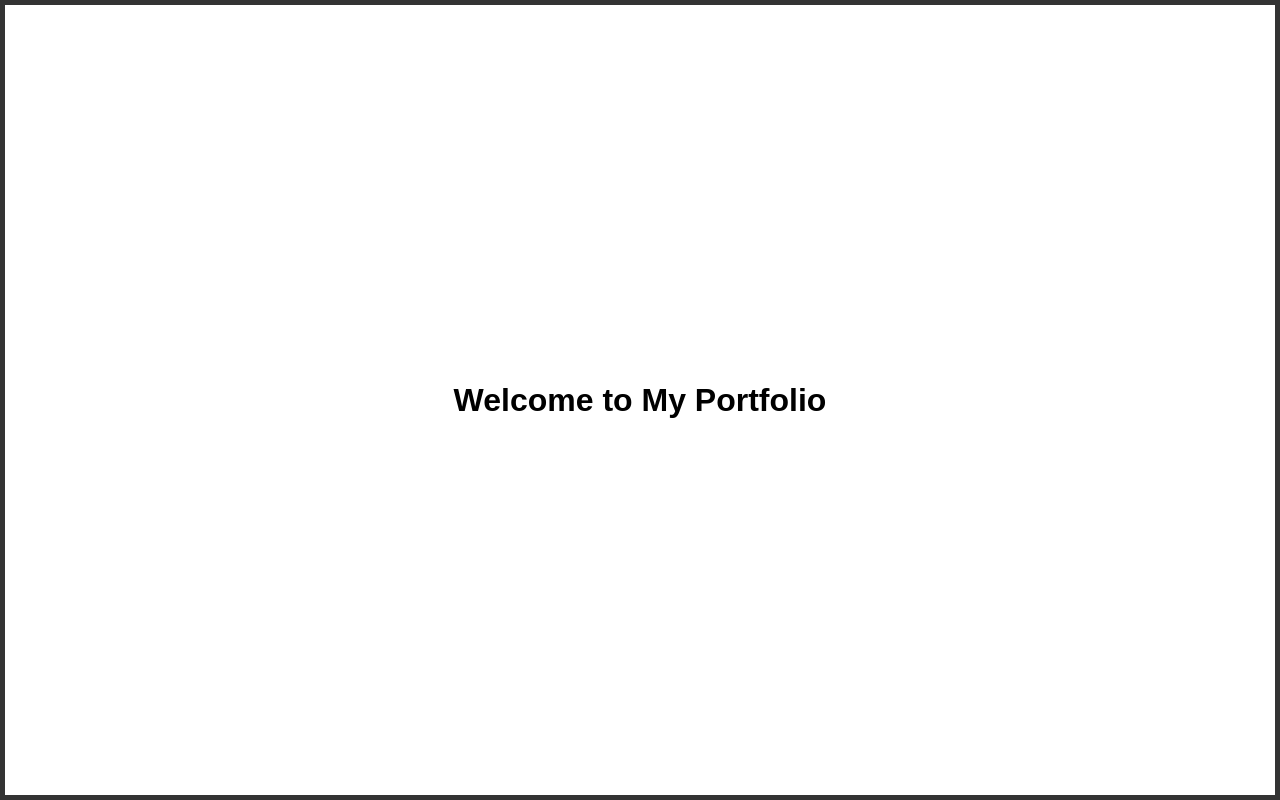
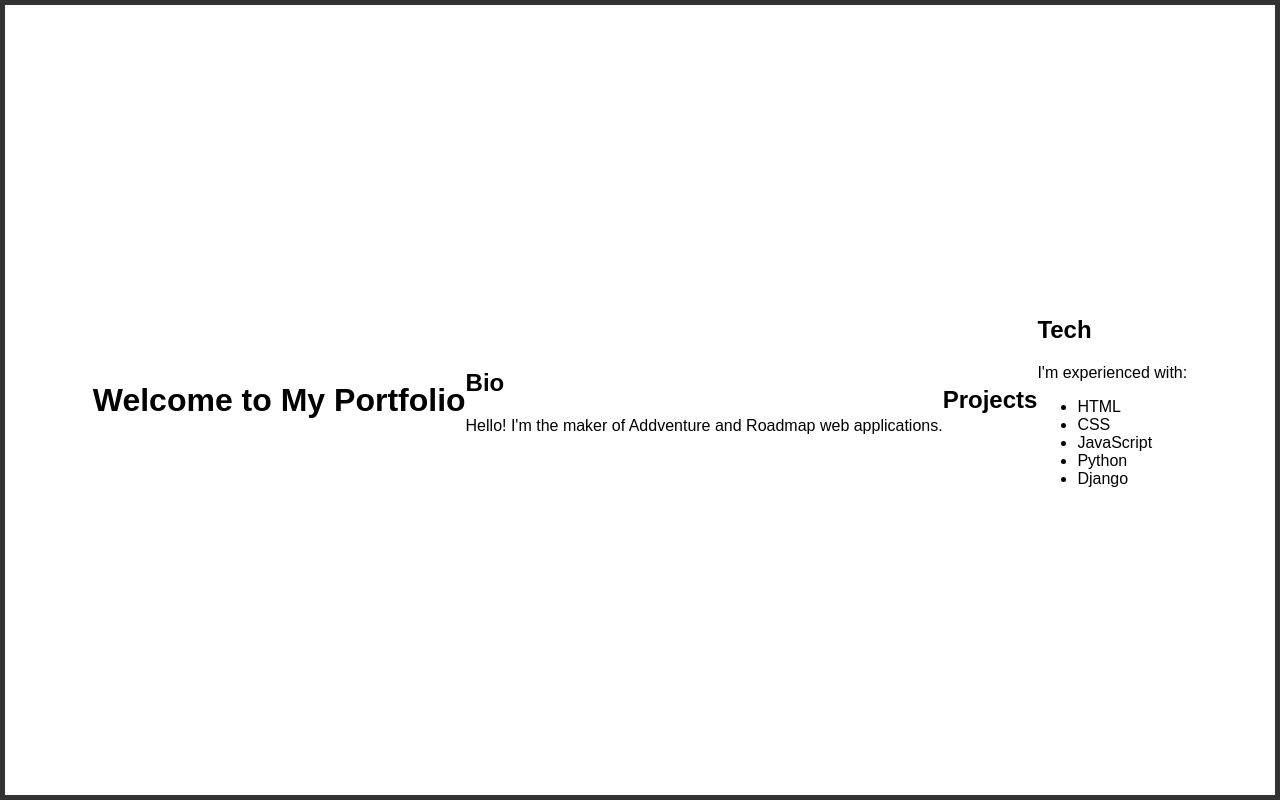
Before and after one commit to AAlsafri/portfolio, a plain HTML site: page index.html in a window 1280 px wide. Drawn offline with Linux system fonts and the light colour scheme.

Commit message:
structure enhancements.

```diff
--- a/index.html
+++ b/index.html
@@ -8,5 +8,26 @@
   </head>
   <body>
     <h1>Welcome to My Portfolio</h1>
+
+    <section id="about-me">
+      <h2>Bio</h2>
+      <p>Hello! I'm the maker of Addventure and Roadmap web applications.</p>
+    </section>
+
+    <section id="projects">
+      <h2>Projects</h2>
+    </section>
+
+    <section id="tech">
+      <h2>Tech</h2>
+      <p>I'm experienced with:</p>
+      <ul>
+        <li>HTML</li>
+        <li>CSS</li>
+        <li>JavaScript</li>
+        <li>Python</li>
+        <li>Django</li>
+      </ul>
+    </section>
   </body>
 </html>
```
